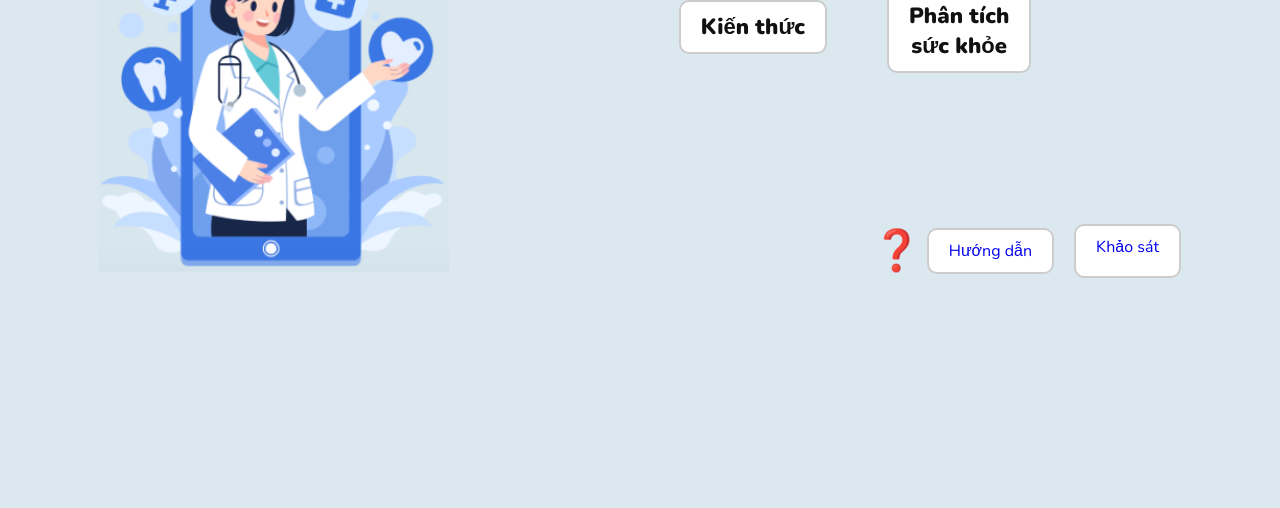
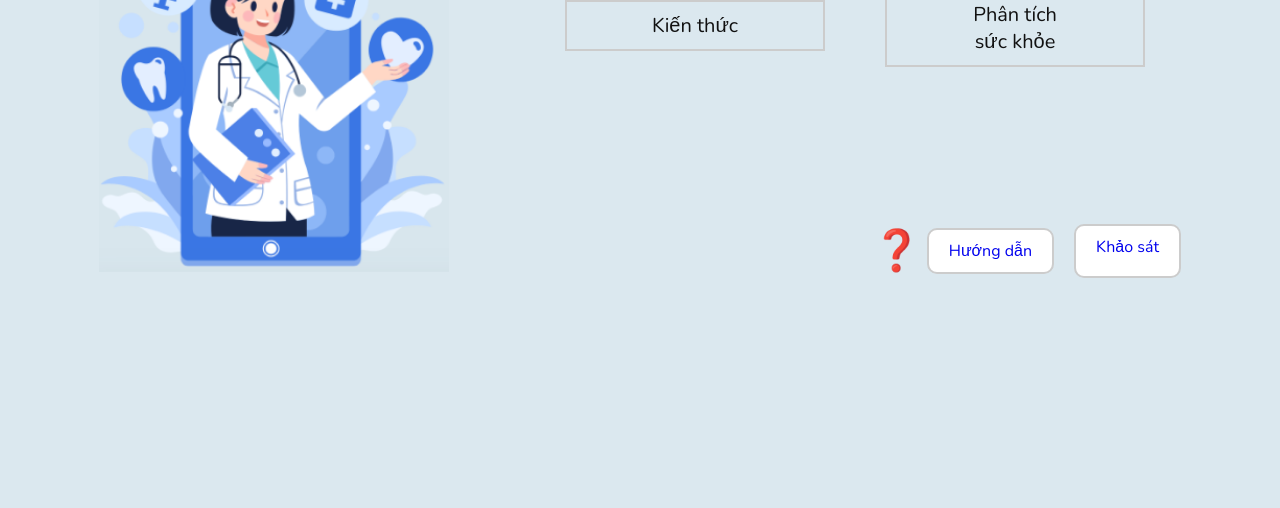
Before and after one commit to giteach4edu/TeenHealth, a plain HTML site: page index.html in a window 1280 px wide. Shown: the part 292-800 px from the top of the page. Drawn offline with nearby package versions, Linux system fonts and the light colour scheme.

Commit message:
Update index.html

```diff
--- a/index.html
+++ b/index.html
@@ -137,13 +137,12 @@
 
     /* Nút trắng */
     .feature-label {
-      background: #fff;
-      border-radius: 10px;
+    min-width: 260px;
+    padding: 10px 20px;
 
-      padding: 10px 20px;
+    white-space: nowrap; /* chữ nằm ngang */
 
-      font-weight: 800;
-      font-size: 22px;
+    font-size: 20px;
 
       border: 2px solid #ccc; /* Viền */
     }
```
